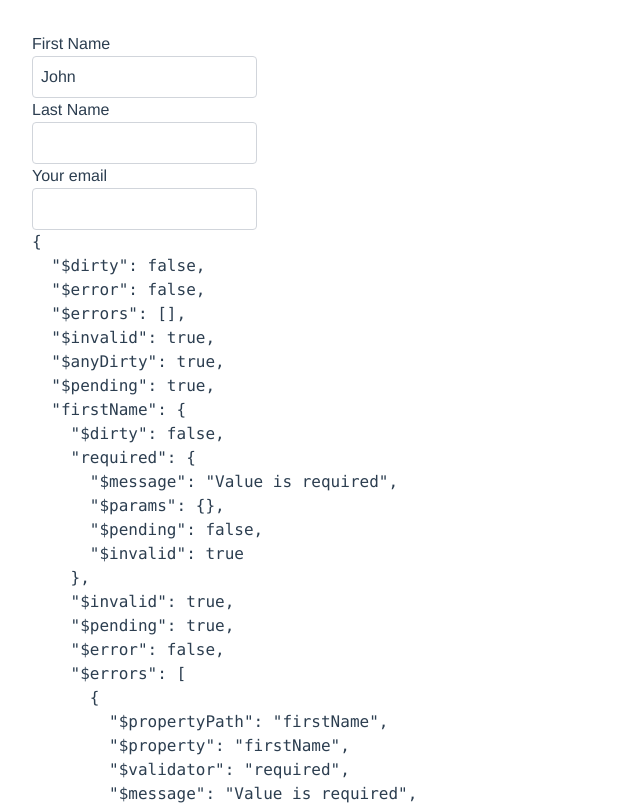
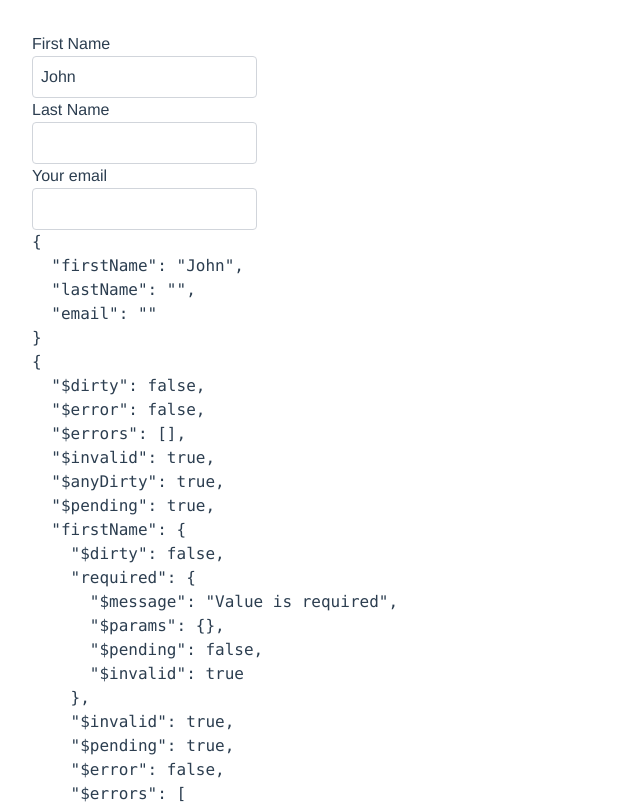
Before and after one commit to shentao/fvlidate, a Vue app: page / in a window 1280 px wide. Shown: the top 805 px of the page, without its empty margins (0-640 px from the left). Built offline with nearby package versions, Linux system fonts and the light colour scheme.

Commit message:
Fix v-model related issues

```diff
--- a/src/components/PluginExample.vue
+++ b/src/components/PluginExample.vue
@@ -2,7 +2,8 @@
   <div>
     <SchemaFormWithValidations
       :schema="schema"
-      :value="userData"
+      :modelValue="userData"
+      @update="updateUserData"
     />
   </div>
 </template>
@@ -54,9 +55,14 @@ export default {
       email: ''
     })
 
+    const updateUserData = value => {
+      userData.value = value
+    }
+
     return {
       schema: SCHEMA,
-      userData
+      userData,
+      updateUserData
     }
   }
 }
--- a/src/components/form-elements/FormText.vue
+++ b/src/components/form-elements/FormText.vue
@@ -5,27 +5,24 @@
     </label>
     <input
       class="input"
-      :value="value"
+      :value="modelValue"
       :type="config.type"
       :required="required"
       :id="label"
       :disabled="readOnly"
-      @input="$emit('input', $event.target.value)"
+      @input="$emit('update', $event.target.value)"
     >
   </div>
 </template>
 
 <script>
-import FormMixin from '@/libs/formvuelatte/FormMixin'
-
 export default {
-  mixins: [FormMixin],
   props: {
     required: {
       type: Boolean,
       default: () => false
     },
-    value: { required: true },
+    modelValue: { required: true },
     label: {
       type: String,
       required: true
--- a/src/libs/formvuelatte/SchemaForm.vue
+++ b/src/libs/formvuelatte/SchemaForm.vue
@@ -7,11 +7,12 @@
         :key="field.model"
         :is="field.component"
         v-bind="binds(field)"
-        :value="val(field)"
-        @input="update(field.model, $event)"
+        :modelValue="val(field)"
+        @update="update(field.model, $event)"
         @update-batch="updateBatch(field.model, $event)"
       />
       <slot/>
+      <pre>{{ modelValue }}</pre>
       <pre>{{ vResults }}</pre>
     </form>
     <slot name="afterForm"></slot>
@@ -19,15 +20,10 @@
 </template>
 
 <script>
-import { computed, reactive } from 'vue'
-import useVuelidate from '@/libs/vuelidate'
-import { required } from '@/libs/validators/withMessages'
+import { computed } from 'vue'
 
 export default {
   setup (props, { emit }) {
-    const state = reactive({ name: '' })
-    const nameVal$ = useVuelidate({ name: { required } }, state)
-
     const parsedSchema = computed(() => {
       if (Array.isArray(props.schema)) return props.schema
 
@@ -43,15 +39,15 @@ export default {
     })
 
     const update = (property, value) => {
-      emit('input', {
-        ...props.value,
+      emit('update', {
+        ...props.modelValue,
         [property]: value
       })
     }
 
     const updateBatch = (property, values) => {
-      emit('input', {
-        ...props.value,
+      emit('update', {
+        ...props.modelValue,
         ...values
       })
     }
@@ -67,7 +63,7 @@ export default {
         return {}
       }
 
-      return props.value[field.model]
+      return props.modelValue[field.model]
     }
 
     return {
@@ -75,10 +71,7 @@ export default {
       val,
       binds,
       update,
-      updateBatch,
-      name,
-      nameVal$,
-      state
+      updateBatch
     }
   },
   props: {
@@ -91,7 +84,7 @@ export default {
         return schema.filter(field => !field.model && !field.schema).length === 0
       }
     },
-    value: {
+    modelValue: {
       type: Object,
       required: true
     },
--- a/src/libs/formvuelatte/useVuelidatePlugin.js
+++ b/src/libs/formvuelatte/useVuelidatePlugin.js
@@ -2,7 +2,7 @@ import { toRefs } from 'vue'
 
 export default function VuelidatePlugin (useVuelidate) {
   return function (baseReturns, props) {
-    const state = toRefs(props).value
+    const state = toRefs(props).modelValue
 
     const { parsedSchema } = baseReturns
     const validationRules = parsedSchema.value.reduce((rules, field) => {
```
